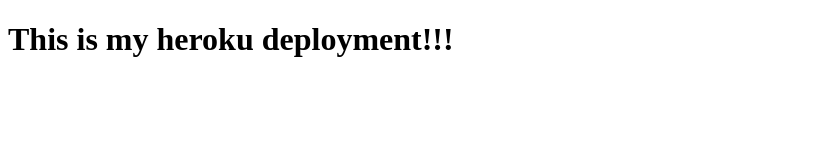
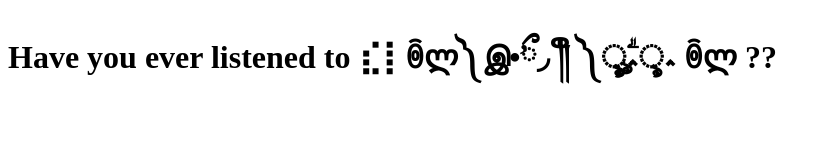
Before and after one commit to logan-y/automation-interactive, a website: page index.html in a window 1280 px wide. Shown: the whole page, without its empty margins (0-830 px from the left). Drawn offline with Linux system fonts and the light colour scheme.

Commit message:
second commit

```diff
--- a/index.html
+++ b/index.html
@@ -7,6 +7,6 @@
   <title>Heroku Test</title>
 </head>
 <body>
-  <h1>This is my heroku deployment!!!</h1>
+  <h1>Have you ever listened to ⣎⡇ꉺლ༽இ•ྀ̛◞ ༎ຶ ༽ৣৢ؞ৢ؞ؖ ꉺლ ??</h1>
 </body>
 </html>
```
